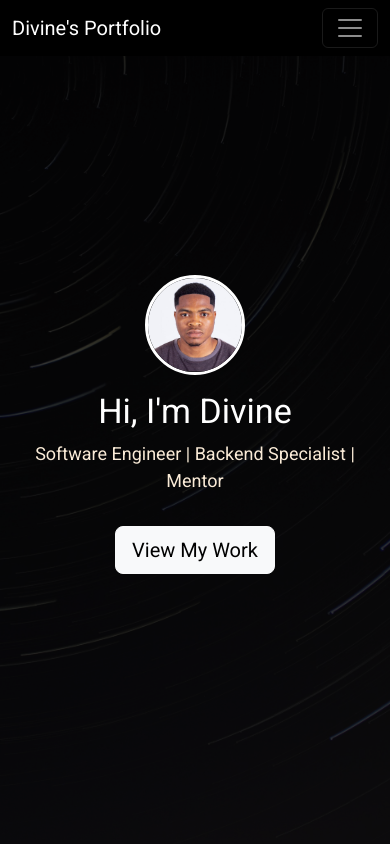
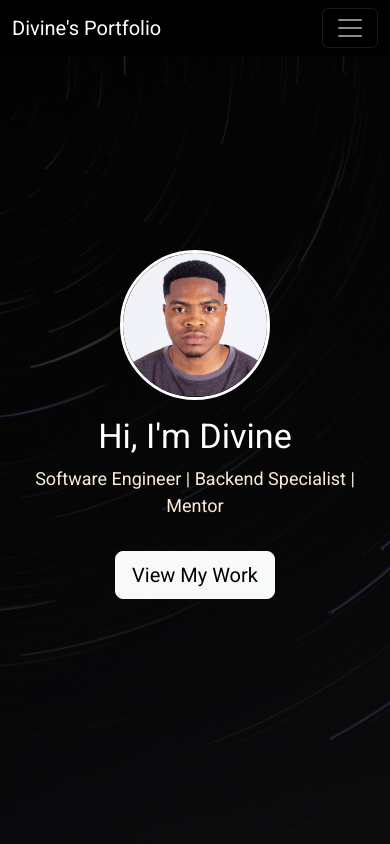
Before and after one commit to deeismyname/profile, a React (Create React App) app in the folder client/: page / in a window 390 px wide. Shown: the top 844 px of the page. Built offline with nearby package versions, Linux system fonts and the light colour scheme; no server answers.

Commit message:
fix css text

```diff
--- a/client/src/components/css/styles.css
+++ b/client/src/components/css/styles.css
@@ -307,11 +307,6 @@ footer {
         font-size: large; /* Slightly reduce content font size */
     }
 
-    /* Profile Image */
-    .profile-image {
-        width: 100px; /* Reduce profile image size */
-        height: 100px;
-    }
 
     /* Footer */
     footer {
```
